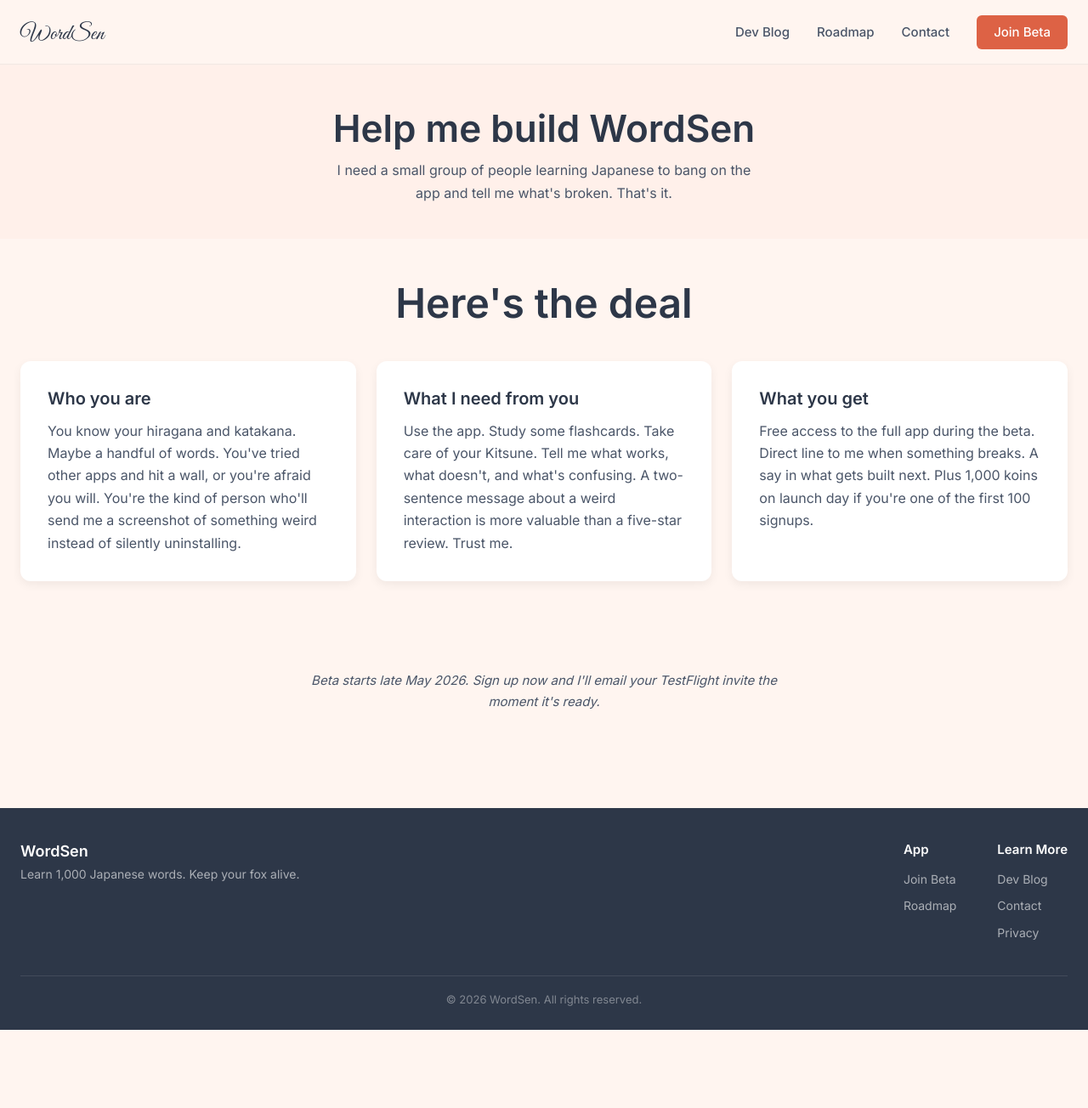
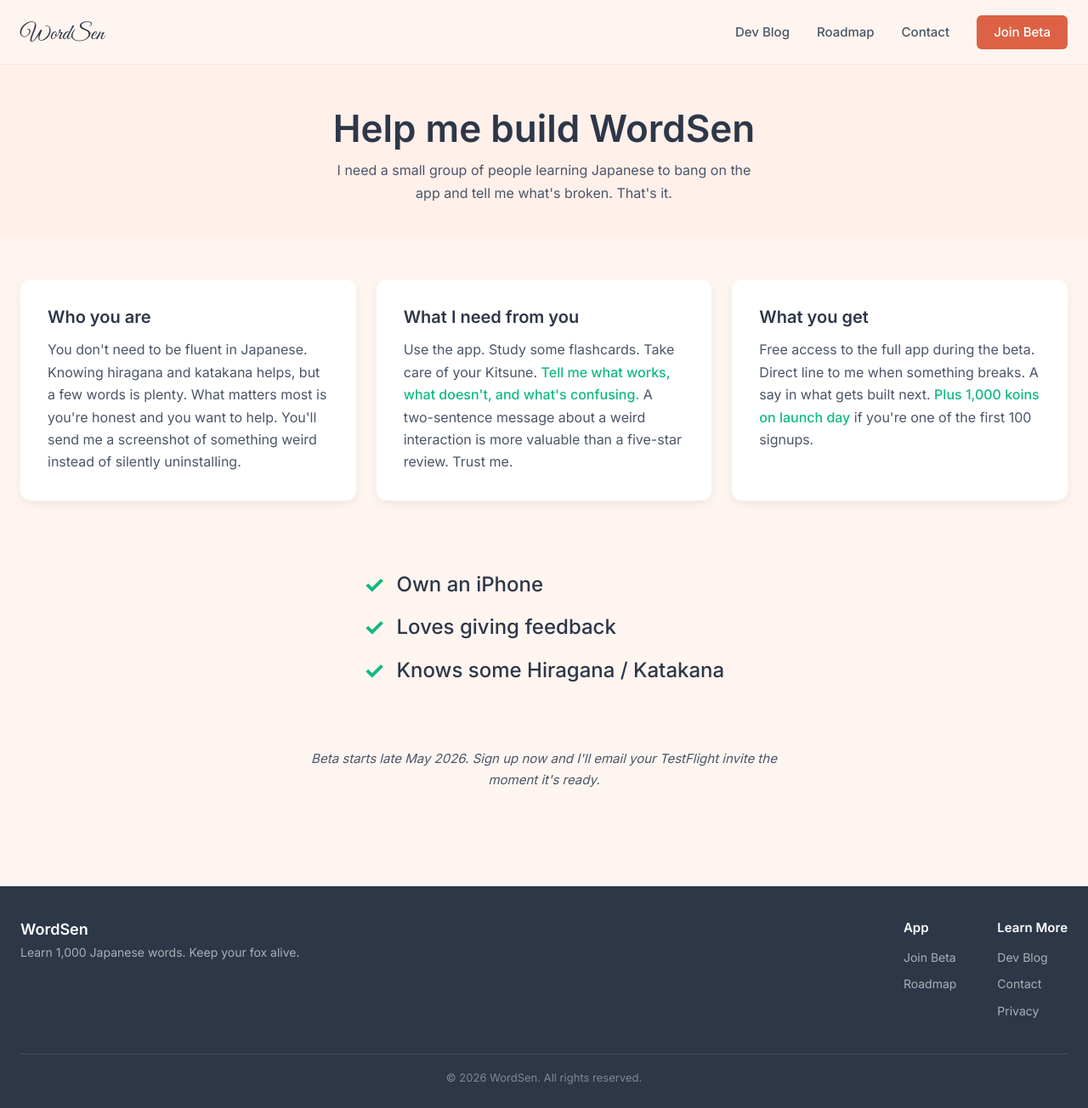
Before and after one commit to froghaiku/WordSenWebsite, a Jekyll site: the page built from beta.html, in a window 1280 px wide and 1304 px high. Shown: the whole window at 85% size. Built offline with Jekyll 4.4.1, drawn with Linux system fonts in a browser that asks for light colours.

Commit message:
Beta page: drop section title, rework "Who you are," add checklist
- Removed "Here's the deal" section title — the three cards stand on
  their own without it
- Reworked "Who you are" to lead with the lower bar ("don't need to
  be fluent") and pivot to the real qualifier (honest + wants to help)
- Highlighted "Tell me what works, what doesn't, and what's confusing."
  in "What I need from you"
- Highlighted "Plus 1,000 koins on launch day" in "What you get"
- Added .beta-checklist section between cards and signup form: three
  big-font items with green checkmarks (Own an iPhone, Loves giving
  feedback, Knows some Hiragana / Katakana). Items left-align as a
  block but the block centers in the page.

Co-Authored-By: Claude Opus 4.7 (1M context) <noreply@anthropic.com>

```diff
--- a/assets/css/main.css
+++ b/assets/css/main.css
@@ -850,6 +850,32 @@ main { padding-top: var(--header-height); }
 /* ================================================
    BETA PAGE
    ================================================ */
+.beta-checklist { padding: 1rem 0 2rem; }
+.beta-checklist-list {
+  list-style: none;
+  padding: 0;
+  margin: 0 auto;
+  max-width: 480px;
+  display: flex;
+  flex-direction: column;
+  align-items: flex-start;
+  gap: 0.75rem;
+  width: max-content;
+}
+.beta-checklist-list li {
+  font-size: 1.5rem;
+  font-weight: 500;
+  color: var(--text);
+  display: flex;
+  align-items: center;
+  gap: 0.875rem;
+}
+.beta-checklist-list .check {
+  color: var(--highlight);
+  font-weight: 700;
+  font-size: 1.75rem;
+  line-height: 1;
+}
 .beta-page { padding: 1rem 0 5rem; }
 .beta-signup { display: flex; justify-content: center; margin: 1rem 0 0.5rem; }
 .beta-signup-perk {
--- a/beta.html
+++ b/beta.html
@@ -14,24 +14,34 @@ canonical_url: "https://www.wordsen.com/beta"
     </div>
 </section>
 
-<!-- The 3 cards (moved above signup) -->
+<!-- The 3 cards -->
 <section class="how-section">
     <div class="container">
-        <h2 class="section-title">Here's the deal</h2>
         <div class="features-grid">
             <div class="feature-card">
                 <h3>Who you are</h3>
-                <p>You know your hiragana and katakana. Maybe a handful of words. You've tried other apps and hit a wall, or you're afraid you will. You're the kind of person who'll send me a screenshot of something weird instead of silently uninstalling.</p>
+                <p>You don't need to be fluent in Japanese. Knowing hiragana and katakana helps, but a few words is plenty. What matters most is you're honest and you want to help. You'll send me a screenshot of something weird instead of silently uninstalling.</p>
             </div>
             <div class="feature-card">
                 <h3>What I need from you</h3>
-                <p>Use the app. Study some flashcards. Take care of your Kitsune. Tell me what works, what doesn't, and what's confusing. A two-sentence message about a weird interaction is more valuable than a five-star review. Trust me.</p>
+                <p>Use the app. Study some flashcards. Take care of your Kitsune. <span class="highlight">Tell me what works, what doesn't, and what's confusing.</span> A two-sentence message about a weird interaction is more valuable than a five-star review. Trust me.</p>
             </div>
             <div class="feature-card">
                 <h3>What you get</h3>
-                <p>Free access to the full app during the beta. Direct line to me when something breaks. A say in what gets built next. Plus 1,000 koins on launch day if you're one of the first 100 signups.</p>
+                <p>Free access to the full app during the beta. Direct line to me when something breaks. A say in what gets built next. <span class="highlight">Plus 1,000 koins on launch day</span> if you're one of the first 100 signups.</p>
             </div>
         </div>
+    </div>
+</section>
+
+<!-- Checklist -->
+<section class="beta-checklist">
+    <div class="container">
+        <ul class="beta-checklist-list">
+            <li><span class="check">✓</span> Own an iPhone</li>
+            <li><span class="check">✓</span> Loves giving feedback</li>
+            <li><span class="check">✓</span> Knows some Hiragana / Katakana</li>
+        </ul>
     </div>
 </section>
 
```
